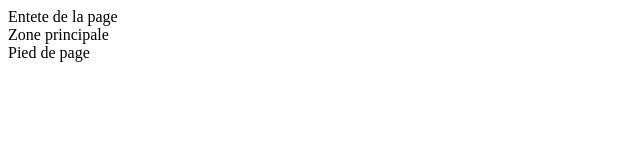
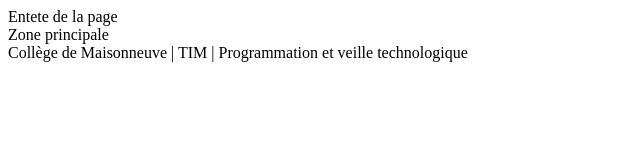
Before and after one commit to SamySmillz/veille-node-2, a plain HTML site: page index.html in a window 1280 px wide. Shown: the whole page, without its empty margins (0-640 px from the left). Drawn offline with Linux system fonts and the light colour scheme.

Commit message:
modifié le footer et ajout de commandes git

```diff
--- a/index.html
+++ b/index.html
@@ -6,7 +6,6 @@
 <body>
 	<header>Entete de la page</header>
 	<main>Zone principale</main>
-	<footer>Pied de page</footer>
-
+	<footer>Collège de Maisonneuve | TIM | Programmation et veille technologique</footer>
 </body>
 </html>
```
